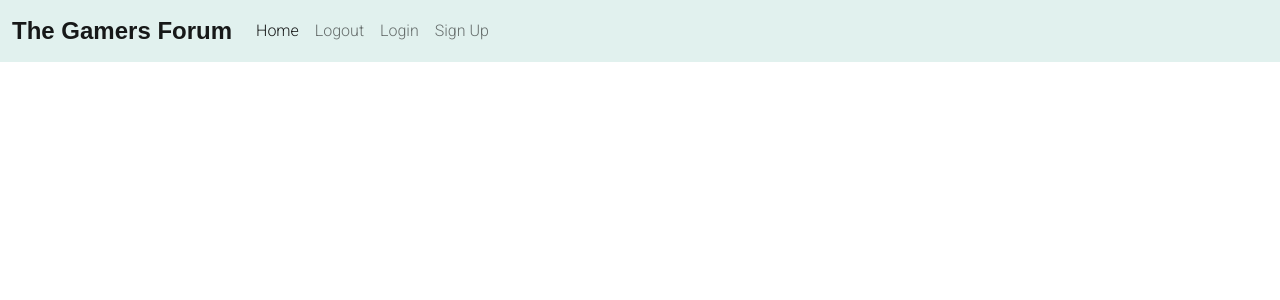
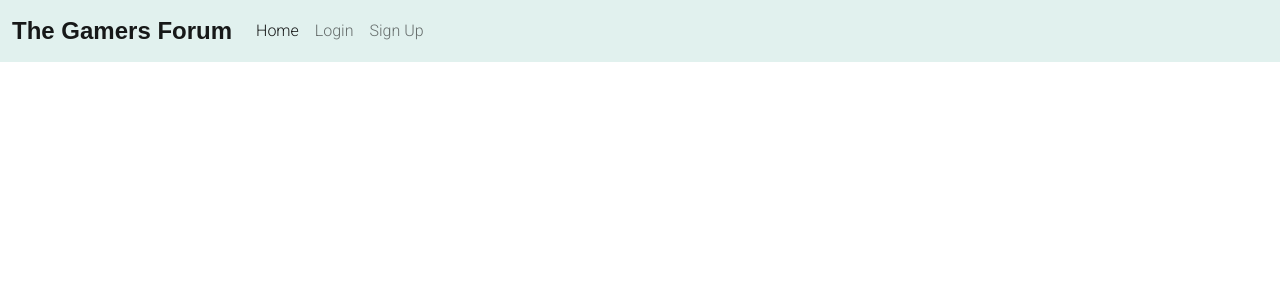
Before and after one commit to domsq/the-gamers-forum, a Django app: page / in a window 1280 px wide. Shown: the top 300 px of the page. Run offline with Django 3.2, Linux system fonts and the light colour scheme; data that the repository does not hold is empty; some libraries are stand-ins or nearby versions; some web fonts are replaced.

Commit message:
Update base.html to configure auth links

```diff
--- a/templates/base.html
+++ b/templates/base.html
@@ -27,15 +27,18 @@
                   <li class="nav-item">
                     <a class="nav-link active" aria-current="page" href="{% url 'homepage' %}">Home</a>
                   </li>
+                  {% if user.is_authenticated %}
                   <li class="nav-item">
-                    <a class="nav-link" href="#">Logout</a>
+                    <a class="nav-link" href="{% url 'account_logout' %}">Logout</a>
+                  </li>
+                  {% else %}
+                  <li class="nav-item">
+                    <a class="nav-link" href="{% url 'account_login' %}">Login</a>
                   </li>
                   <li class="nav-item">
-                    <a class="nav-link" href="#">Login</a>
+                    <a class="nav-link" href="{% url 'account_signup' %}">Sign Up</a>
                   </li>
-                  <li class="nav-item">
-                    <a class="nav-link" href="#">Sign Up</a>
-                  </li>
+                  {% endif %}
                 </ul>
               </div>
             </div>
```
